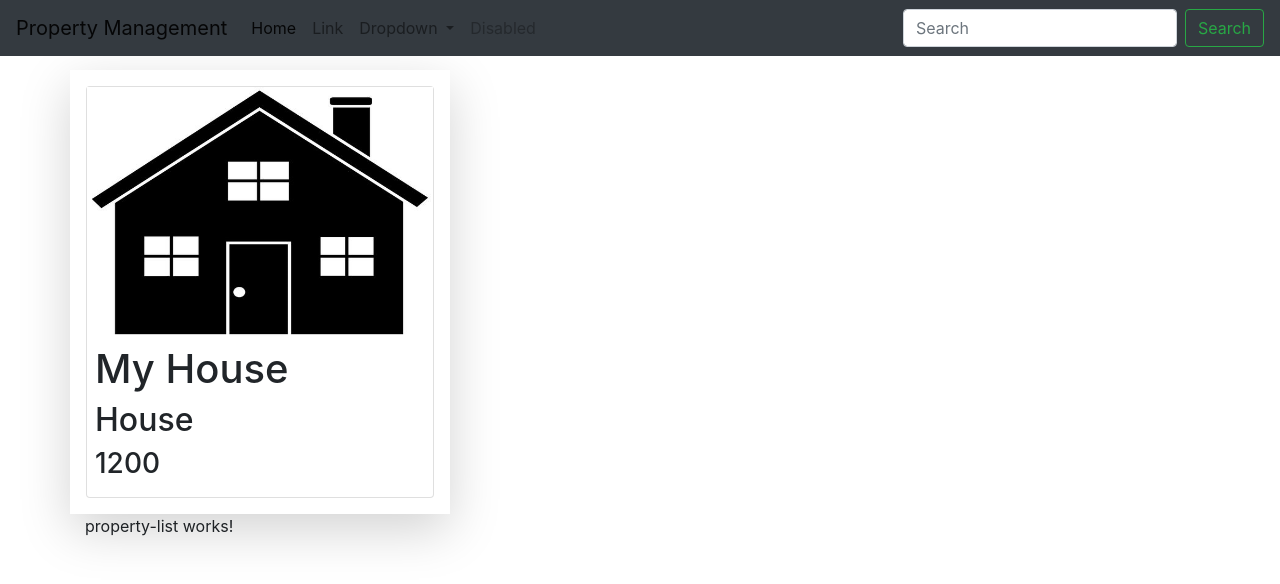
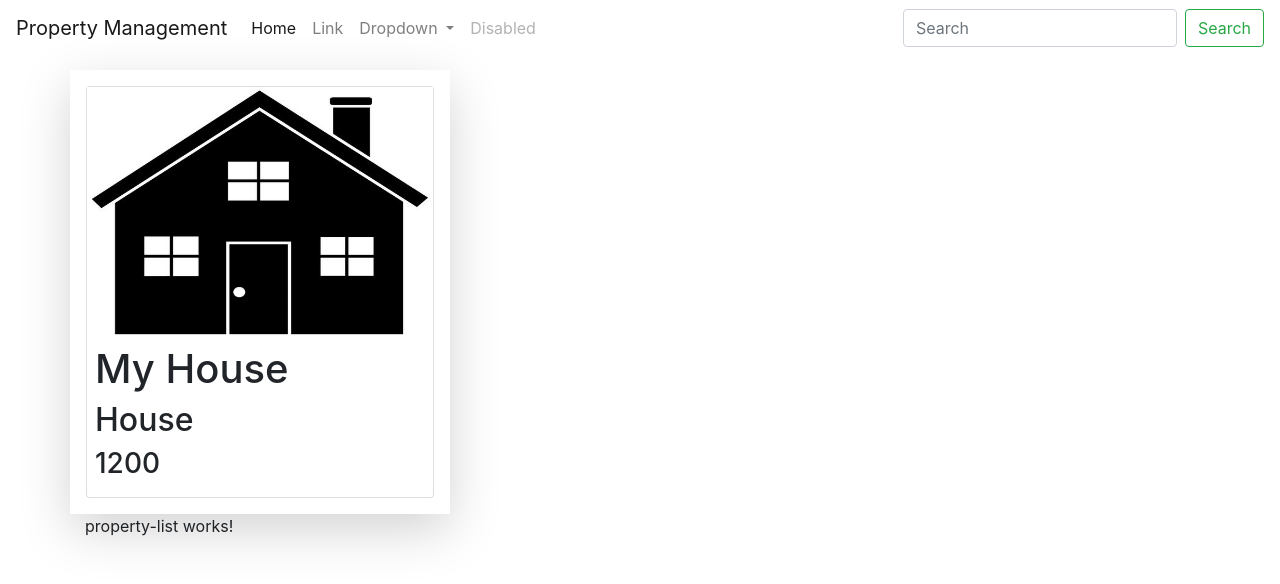
Before and after one commit to francisramirez/propertyadmin, an Angular app in the folder FrontEnd/: page / in a window 1280 px wide. Shown: the top 584 px of the page. Built offline with nearby package versions, Linux system fonts and the light colour scheme.

Commit message:
cambios.

```diff
--- a/FrontEnd/src/app/nav-bar/nav-bar.component.html
+++ b/FrontEnd/src/app/nav-bar/nav-bar.component.html
@@ -1,4 +1,4 @@
-<nav class="navbar navbar-expand-lg navbar-light bg-dark fixed-top" >
+<nav class="navbar navbar-expand-lg navbar-light bg-olive fixed-top" >
   <a class="navbar-brand" href="#">Property Management</a>
   <button class="navbar-toggler" type="button" data-toggle="collapse" data-target="#navbarSupportedContent" aria-controls="navbarSupportedContent" aria-expanded="false" aria-label="Toggle navigation">
     <span class="navbar-toggler-icon"></span>
```
